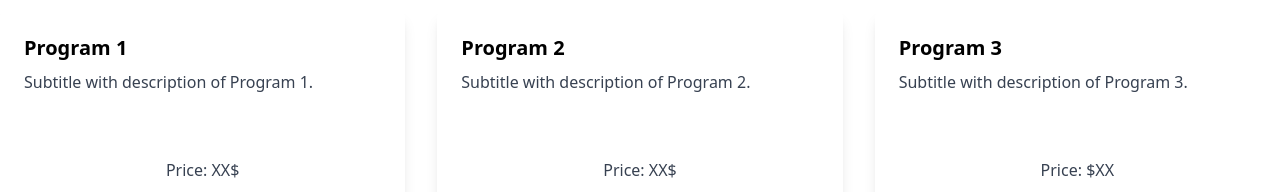
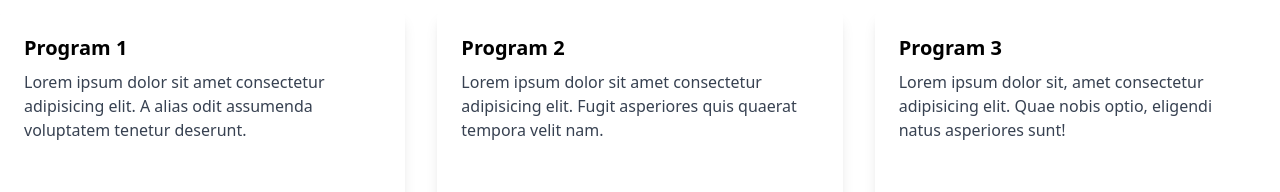
Before and after one commit to mihaialex03/website-tailwind, a React (Create React App) app: page / in a window 1280 px wide. Shown: the part 1538-1730 px from the top of the page. Built offline with nearby package versions, Linux system fonts and the light colour scheme.

Commit message:
small lorem change

```diff
--- a/src/components/Programs.jsx
+++ b/src/components/Programs.jsx
@@ -10,7 +10,7 @@ const Programs = () => {
                     <div className="bg-white shadow-lg rounded-lg overflow-hidden flex flex-col justify-between">
                         <div className="p-6">
                             <h3 className="text-xl font-semibold mb-2">Program 1</h3>
-                            <p className="text-gray-700 mb-4">Subtitle with description of Program 1.</p>
+                            <p className="text-gray-700 mb-4">Lorem ipsum dolor sit amet consectetur adipisicing elit. A alias odit assumenda voluptatem tenetur deserunt.</p>
                         </div>
                         <div className="flex flex-col items-center p-6">
                             <p className="text-gray-700 mb-4">Price: XX$</p>
@@ -21,7 +21,7 @@ const Programs = () => {
                     <div className="bg-white shadow-lg rounded-lg overflow-hidden flex flex-col justify-between">
                         <div className="p-6">
                             <h3 className="text-xl font-semibold mb-2">Program 2</h3>
-                            <p className="text-gray-700 mb-4">Subtitle with description of Program 2.</p>
+                            <p className="text-gray-700 mb-4">Lorem ipsum dolor sit amet consectetur adipisicing elit. Fugit asperiores quis quaerat tempora velit nam.</p>
                         </div>
                         <div className="flex flex-col items-center p-6">
                             <p className="text-gray-700 mb-4">Price: XX$</p>
@@ -32,7 +32,7 @@ const Programs = () => {
                     <div className="bg-white shadow-lg rounded-lg overflow-hidden flex flex-col justify-between">
                         <div className="p-6">
                             <h3 className="text-xl font-semibold mb-2">Program 3</h3>
-                            <p className="text-gray-700 mb-4">Subtitle with description of Program 3.</p>
+                            <p className="text-gray-700 mb-4">Lorem ipsum dolor sit, amet consectetur adipisicing elit. Quae nobis optio, eligendi natus asperiores sunt!</p>
                         </div>
                         <div className="flex flex-col items-center p-6">
                             <p className="text-gray-700 mb-4">Price: $XX</p>
```
